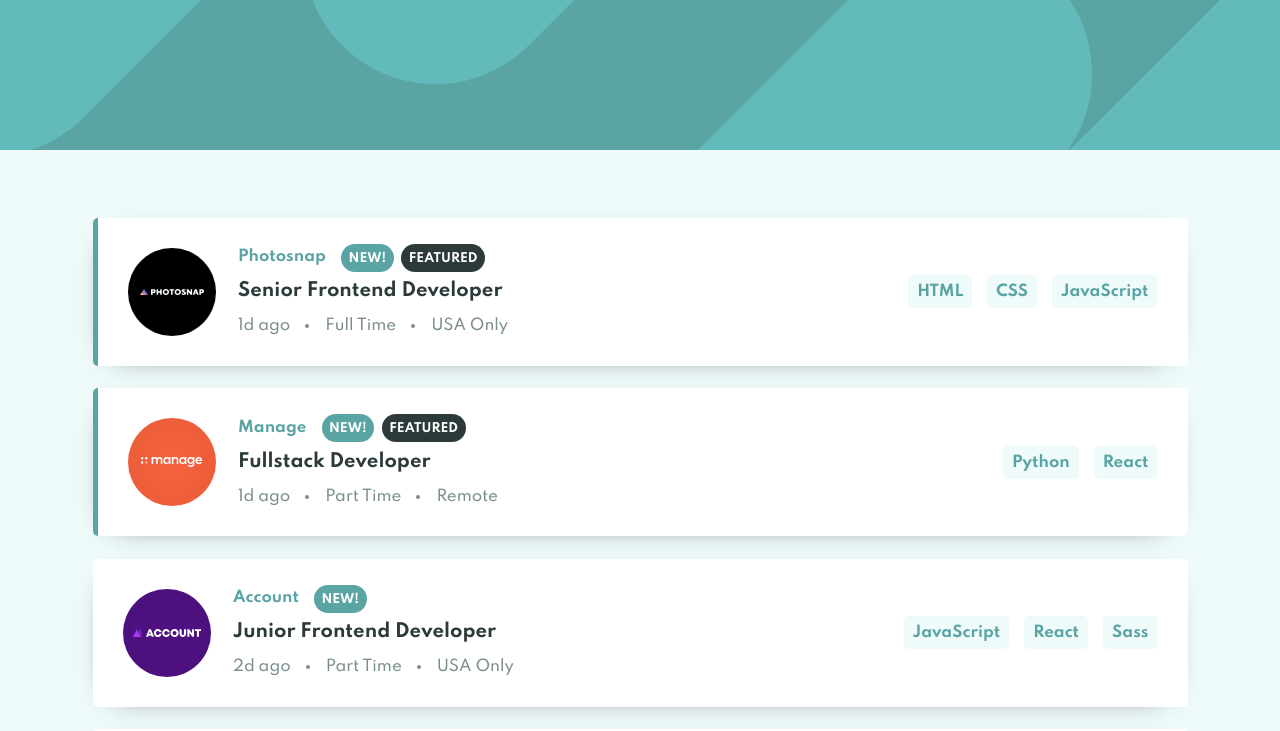
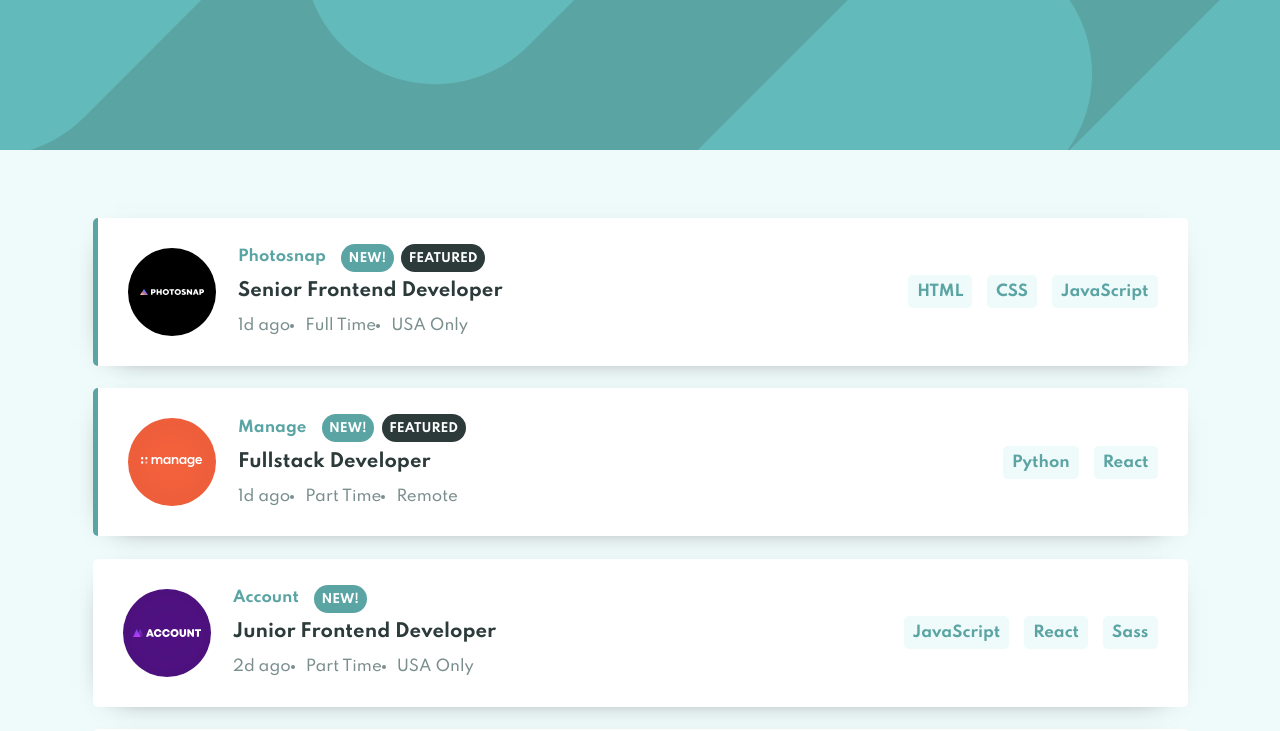
Before and after one commit to Galvaothiago/static-job-listings-master-FrontMentor, a React (Create React App) app: page / in a window 1280 px wide. Shown: the top 731 px of the page. Built offline with nearby package versions, Linux system fonts and the light colour scheme.

Commit message:
fixed issue about semantic HTML

```diff
--- a/src/components/Card/index.jsx
+++ b/src/components/Card/index.jsx
@@ -18,11 +18,11 @@ export function Card({ data, onCreate}) {
                         </div>
                     </div>
                     <h1>{ data.position }</h1>
-                    <span>
+                    <ul>
                         <li>{ data.postedAt }</li>
                         <li>{ data.contract }</li>
                         <li>{ data.location }</li>
-                    </span>
+                    </ul>
                 </div>
             </ContainerLeft>
 
--- a/src/components/Card/styles.js
+++ b/src/components/Card/styles.js
@@ -98,7 +98,7 @@ export const ContainerLeft = styled.div`
             }
         }
 
-        > span {
+        > ul {
             display: flex;
             color: var(--DarkGrayishCyan);
 
```
